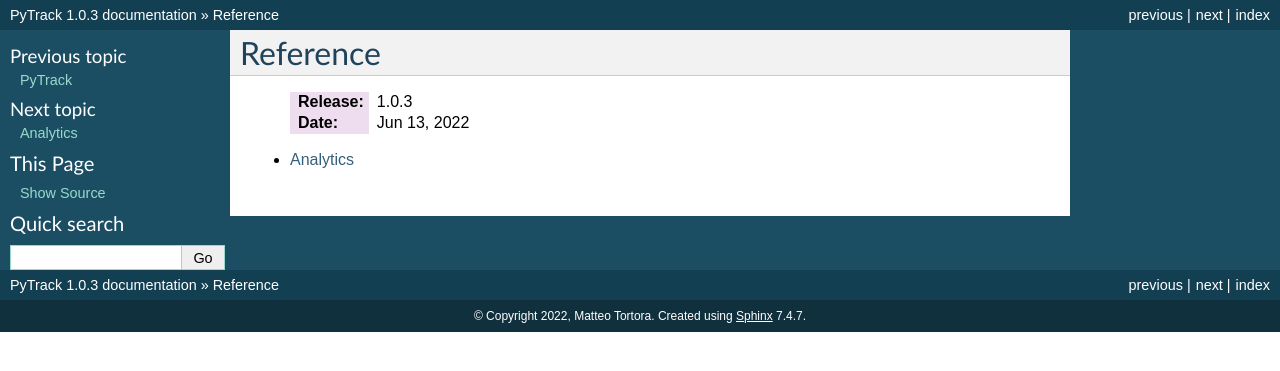
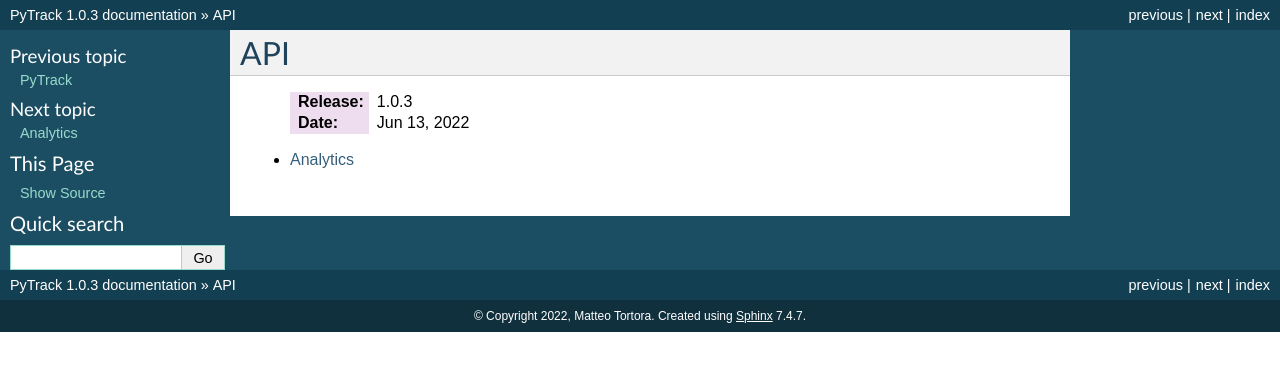
Before and after one commit to cosbidev/PyTrack, a Sphinx documentation site: the page built from docs/source/API/index.rst, in a window 1280 px wide. Shown: the top 371 px of the page. Built offline with Sphinx 7.4.7, drawn with Linux system fonts in a browser that asks for light colours.

Commit message:
Update index.rst

```diff
--- a/docs/source/API/index.rst
+++ b/docs/source/API/index.rst
@@ -1,6 +1,6 @@
-.. _reference:
+.. _API:
 
-Reference
+API
 *********
 
    :Release: |release|
```
